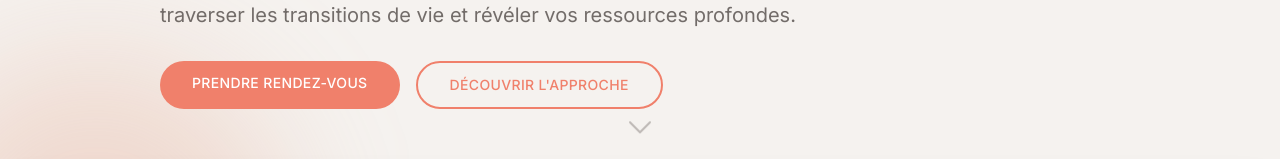
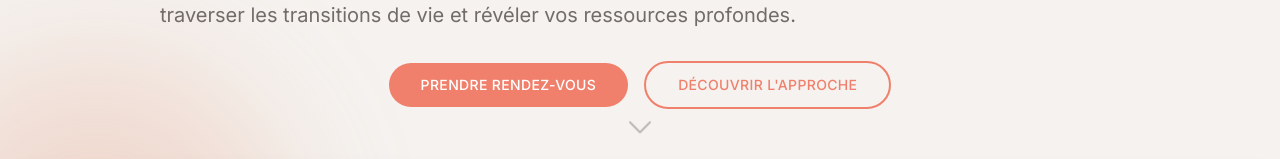
Before and after one commit to cestderrick/site_web_laetitia, a Next.js app: page / in a window 1280 px wide. Shown: the part 489-648 px from the top of the page. Built offline with nearby package versions, Linux system fonts and the light colour scheme; no server answers.

Commit message:
fix: centrer boutons hero

```diff
--- a/src/components/sections/Hero.tsx
+++ b/src/components/sections/Hero.tsx
@@ -54,7 +54,7 @@ export default function Hero() {
           </div>
         )}
 
-        <div className="flex flex-col sm:flex-row gap-4">
+        <div className="flex flex-col sm:flex-row gap-4 items-center sm:justify-center">
           <Link href="/rdv" className="btn-primary">Prendre rendez-vous</Link>
           <a href="#vision" className="btn-outline">Découvrir l&apos;approche</a>
         </div>
```
